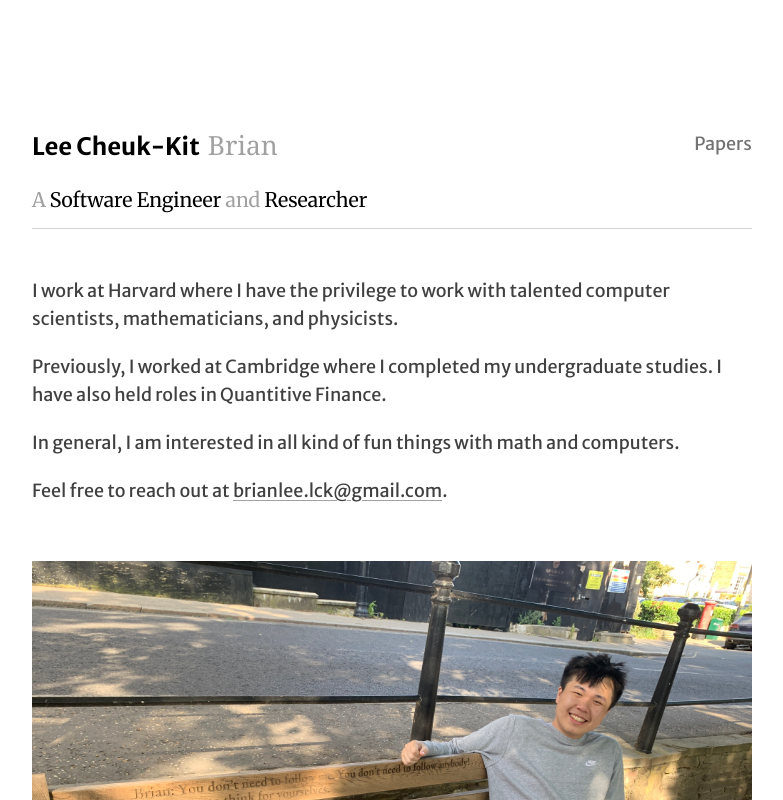
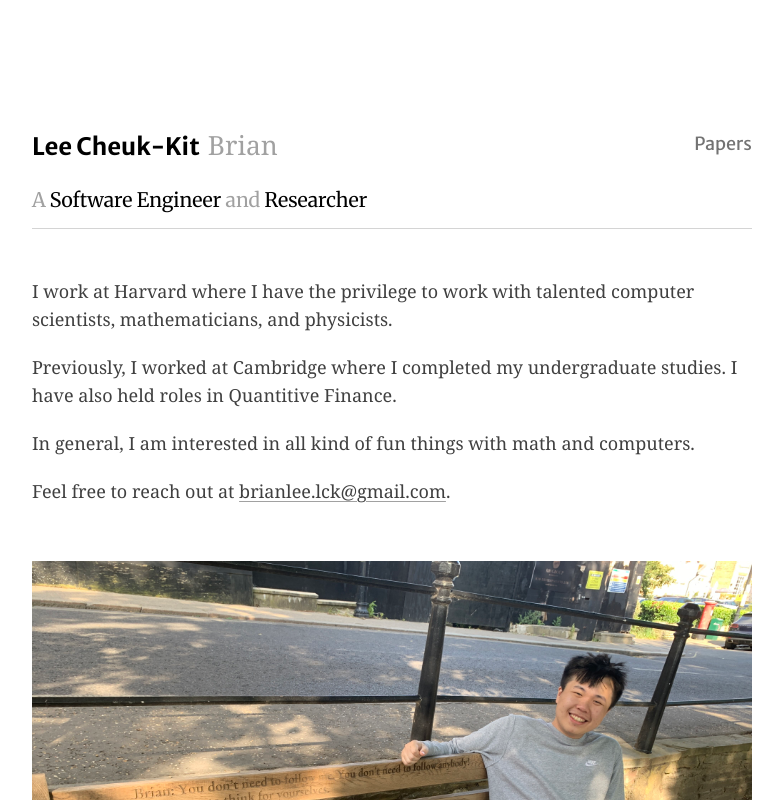
Before and after one commit to brianlck/brianlck.github.io, a SvelteKit app: page / in a window 1280 px wide. Shown: the top 800 px of the page, without its empty margins (248-1031 px from the left). Built offline with nearby package versions, Linux system fonts and the light colour scheme.

Commit message:
Update +page.svelte

```diff
--- a/src/routes/+page.svelte
+++ b/src/routes/+page.svelte
@@ -9,7 +9,7 @@
 	<hr class="mt-5" />
 </div>
 
-<div class="layout font-seif space-y-14 text-lg">
+<div class="layout font-serif space-y-14 text-lg">
 	<div class="space-y-5">
 		<p> I work at Harvard where I have the privilege to work with talented computer scientists, mathematicians, and physicists. </p>
 
```
